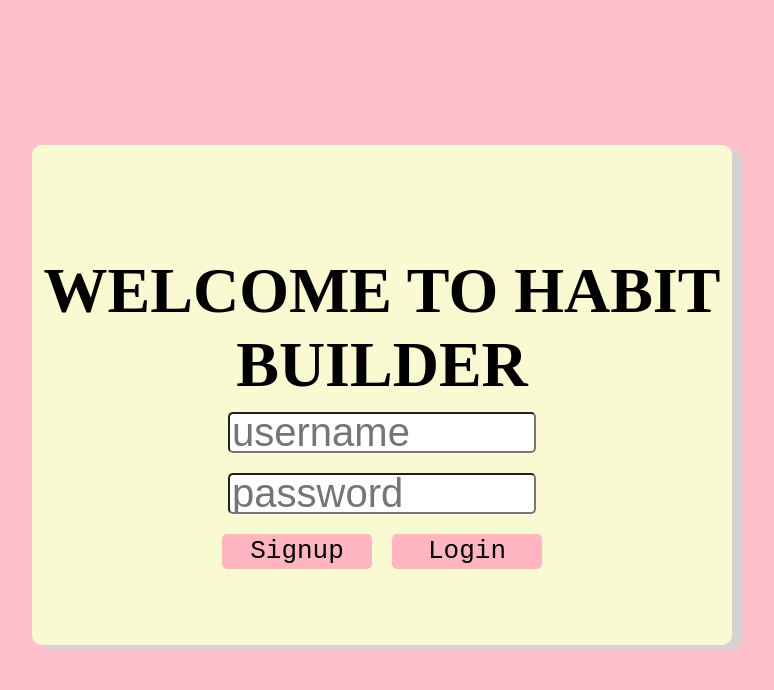
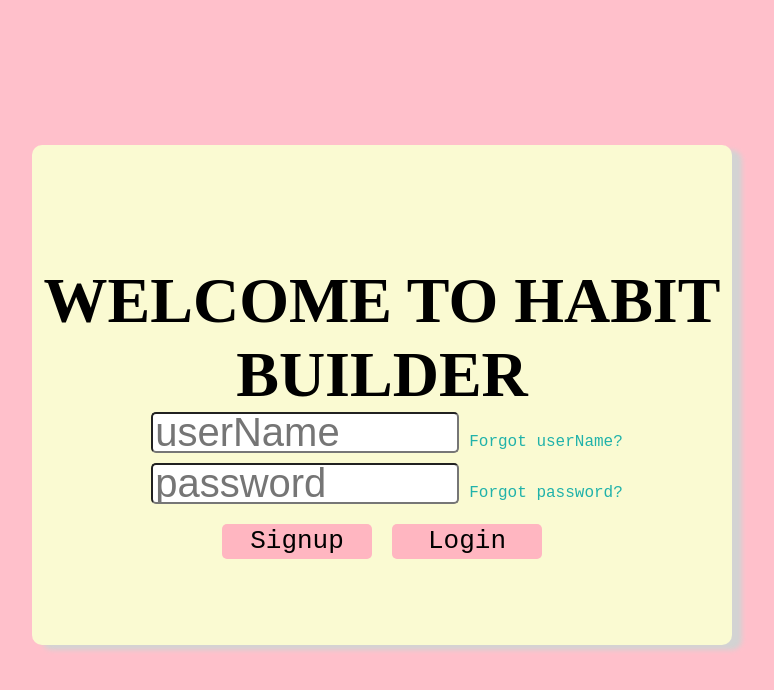
Before and after one commit to PinkFairyArmadillo08/ScratchProject, a React app: page / in a window 1280 px wide. Shown: the top 690 px of the page, without its empty margins (258-1032 px from the left). Built offline with nearby package versions, Linux system fonts and the light colour scheme; a web font is replaced by a local one.

Commit message:
moved input bars to another component file to be imported into the presentational components. updated login state to be info. added forget links which currently tells the client its unfortunate when clicked

```diff
--- /dev/null
+++ b/components/Login-Signup-Container/InputBar.jsx
@@ -0,0 +1,23 @@
+import React from 'react';
+
+const InputBar = ({ id, saveBar, state }) => {
+  return (
+    <span>
+      <input
+        id={id}
+        type="text"
+        placeholder={`${id}`}
+        onChange={(event) => saveBar(event, state)}
+      />
+      <a
+        onClick={() => {
+          alert('Thats unfortunate');
+        }}
+      >
+        Forgot {id}?
+      </a>
+    </span>
+  );
+};
+
+export default InputBar;
--- a/components/Login-Signup-Container/LoginPage.jsx
+++ b/components/Login-Signup-Container/LoginPage.jsx
@@ -1,46 +1,49 @@
 import React, { useState } from 'react';
 import { Outlet, useNavigate } from 'react-router-dom';
+import InputBar from './InputBar.jsx';
 
 const LoginPage = () => {
   /***************************STATES*************************************************/
   const [loginSucess, setLoginSucess] = useState(true); //LOGIN STATUS
-  const [login, setLogin] = useState({ userName: '', password: '' }); //ENTRY FORM INFO FOR LOGIN
+  const [info, setInfo] = useState({ userName: '', password: '' }); //ENTRY FORM INFO FOR LOGIN
   const [attempts, setAttempts] = useState(0); //LOGIN ATTEMPTS > FOR LOCK OUT (stretch)
 
   //React-router hook to change paths
   const navigate = useNavigate();
-  //varibable to shake login when wrong
+  //css class to shake login when wrong
   let shake = loginSucess ? '' : `shake${attempts % 2}`;
+
   /************************HANDLER FUNCTIONS****************************************/
-  //Updating the inputs from userName and password stored as states
-  const populateLogin = (event) => {
-    setLogin(Object.assign(login, { [event.target.id]: event.target.value }));
+  //saving the inputs values to be associated states properties to be invoked 'onChange'
+  //@Params {event} - event   :input bar event
+  //@Params {object} - state  :the state object in which the input bar will update
+  const saveBar = (event, state) => {
+    setInfo(Object.assign(state, { [event.target.id]: event.target.value }));
   };
 
-  //handler function to submit login information
+  //handler function to submit login information to server
   const loginClick = () => {
-    //base case if both fields are empty: do nothing
-    console.log(login.userName == '' || login.password == '');
-    if (login.userName == '' || login.password == '') return;
+    //base case if either fields are empty: do nothing
+    if (info.userName == '' || info.password == '') return;
     //POST request to see if user info is correct.
     fetch('/login', {
       method: 'POST',
       headers: { 'Content-Type': 'application/json' },
       body: JSON.stringify({
-        userName: login.userName,
-        password: login.password,
+        userName: info.userName,
+        password: info.password,
       }),
     })
-      //data should come back as boolean
-      //if true go to HomePage; false set the loginSucess to false
+      //expected data value to be boolean
       .then((data) => data.json())
       .then((data) => {
+        //if true go to HomePage;
         if (data) {
           navigate('/home');
+          //false set the loginSucess to false and clear the input fields
         } else {
           setLoginSucess(false);
           setAttempts(attempts + 1);
-          //clear the input blocks
           document.getElementById('userName').value = '';
           document.getElementById('password').value = '';
         }
@@ -51,24 +54,12 @@ const LoginPage = () => {
   return (
     <div className={`Login ${shake}`}>
       <h1>WELCOME TO HABIT BUILDER</h1>
-      <div id="usernameInput">
-        {/* conditional render for incorrecly entered login information */}
-        {loginSucess ? <p></p> : <p>*Invalid username and password</p>}
-        {/* USERNAME INPUTBAR */}
-        <input
-          id="userName"
-          type="text"
-          placeholder="username"
-          onChange={(e) => populateLogin(e)}
-        />
-      </div>
+      {/* conditional render for incorrecly entered login information */}
+      {loginSucess ? <p></p> : <p>*Invalid username and password</p>}
+      {/* USERNAME INPUTBAR */}
+      <InputBar id="userName" saveBar={saveBar} state={info} type="text" />
       {/* PASSWORD INPUT BAR */}
-      <input
-        id="password"
-        type="password"
-        placeholder="password"
-        onChange={(e) => populateLogin(e)}
-      />
+      <InputBar id="password" saveBar={saveBar} state={info} type="password" />
       {/* Buttons to redirect to SignUpPage and HomePage */}
       <div className="LoginPageButtons">
         <button id="SignUpButton" onClick={() => navigate('/signup')}>
--- a/components/Login-Signup-Container/LoginSignupStyles.scss
+++ b/components/Login-Signup-Container/LoginSignupStyles.scss
@@ -6,6 +6,14 @@ html {
   align-items: center;
   justify-content: center;
   font-family: Agbalumo;
+}
+a {
+  font-family: 'Courier New', Courier, monospace;
+  font-size: 0.5em;
+  color: lightseagreen;
+  &:hover {
+    color: plum;
+  }
 }
 
 body {
@@ -66,7 +74,7 @@ body {
     text-align: center;
     margin-bottom: 0px;
   }
-  #usernameInput p {
+  p {
     margin: 0px;
     color: red;
     font-size: 0.5em;
@@ -74,6 +82,7 @@ body {
 
   input {
     margin: 10px;
+    margin-top: 0px;
     width: 300px;
     height: 35px;
     font-size: 1.25em;
@@ -95,7 +104,7 @@ body {
     font-family: monospace;
     &:hover {
       background-color: pink;
-      color:white;
+      color: white;
       cursor: pointer;
     }
   }
```
